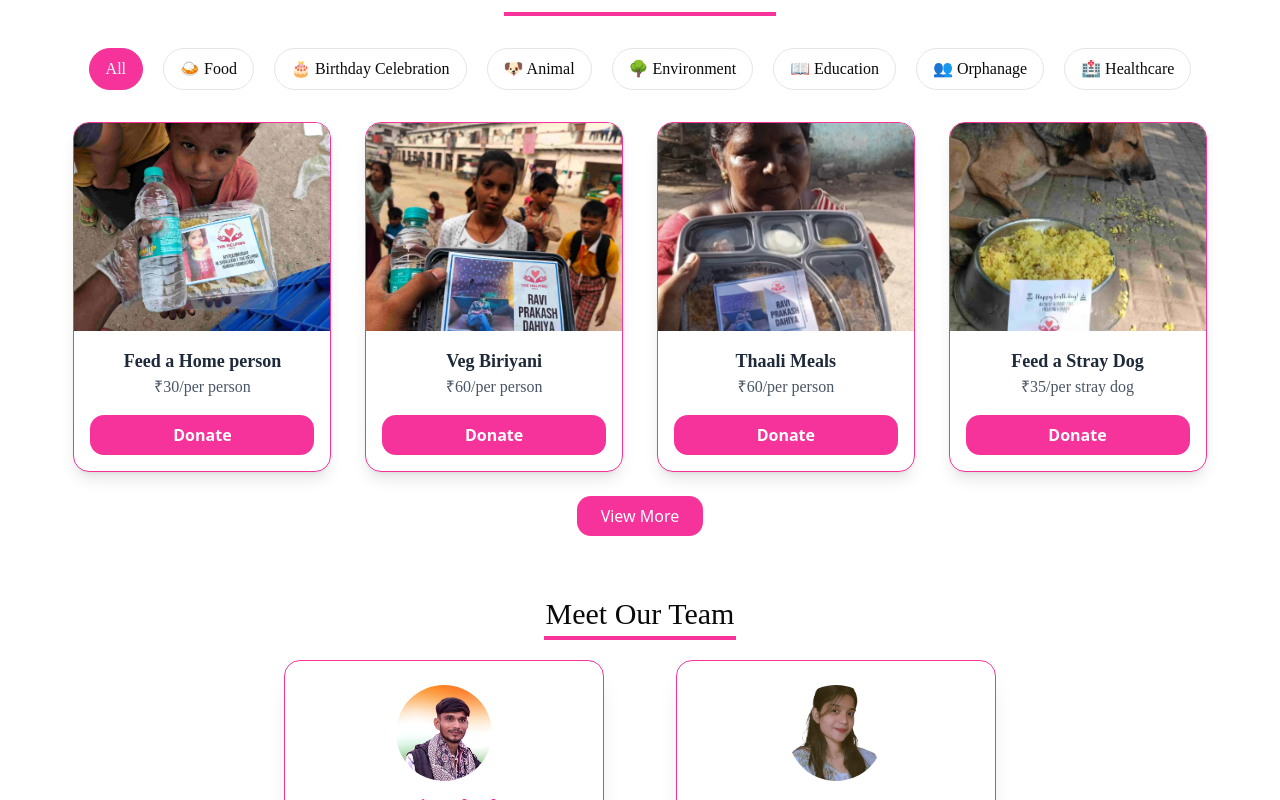
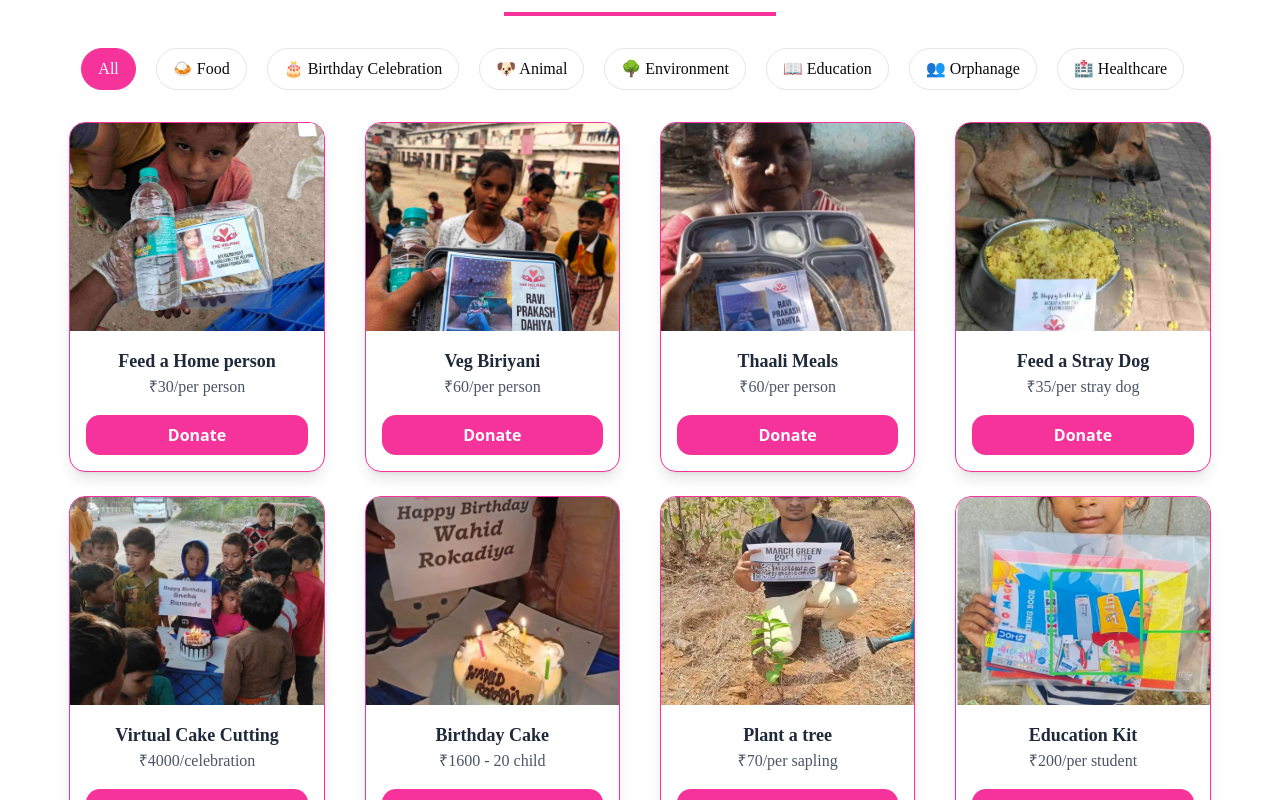
Before and after one commit to neerajhariyale/TheHelpingHumanFoundation, a React (Vite) app: page / in a window 1280 px wide. Shown: the part 2040-2840 px from the top of the page. Built offline with nearby package versions, Linux system fonts and the light colour scheme; a web font is replaced by a local one.

Commit message:
scroll donation1

```diff
--- a/src/component/Donation1.tsx
+++ b/src/component/Donation1.tsx
@@ -9,68 +9,19 @@ import birthdaycake from "@/assets/workPhotos/birthdaycakecutting.jpg";
 import planttree from "@/assets/workPhotos/planttree.jpg";
 import mowlish from "@/assets/workPhotos/education/Mowlish.jpg";
 import tashwin from "@/assets/workPhotos/education/Tashwin.jpg";
-import educationkit from "@/assets/workPhotos/educationkit.jpg"
+import educationkit from "@/assets/workPhotos/educationkit.jpg";
+
 const donationData = [
-  {
-    leftText: "Feed a Home person",
-    rightText: "₹30/per person",
-    image: workimage2,
-    category: "🍛 Food",
-  },
-  {
-    leftText: "Veg Biriyani",
-    rightText: "₹60/per person",
-    image: vegbiryani,
-    category: "🍛 Food",
-  },
-  {
-    leftText: "Thaali Meals",
-    rightText: "₹60/per person",
-    image: thaalimeal,
-    category: "🍛 Food",
-  },
-  {
-    leftText: "Feed a Stray Dog",
-    rightText: "₹35/per stray dog",
-    image: feeddog,
-    category: "🐶 Animal",
-  },
-  {
-    leftText: "Virtual Cake Cutting",
-    rightText: "₹4000/celebration",
-    image: virtualcakecutting,
-    category: "🎂 Birthday Celebration",
-  },
-  {
-    leftText: "Birthday Cake",
-    rightText: "₹1600 - 20 child",
-    image: birthdaycake,
-    category: "🎂 Birthday Celebration",
-  },
-  {
-    leftText: "Plant a tree",
-    rightText: "₹70/per sapling ",
-    image: planttree,
-    category: "🌳 Environment",
-  },
-   {
-    leftText: "Education Kit",
-    rightText: "₹200/per student",
-    image: educationkit,
-    category: "📖 Education",
-  },
-  {
-    leftText: "Mowlish.S",
-    rightText: "Raised: ₹3811 | Goal: ₹51600",
-    image: mowlish,
-    category: "📖 Education",
-  },
-  {
-    leftText: "Tashwin.M",
-    rightText: "Raised: ₹3811 | Goal: ₹51600",
-    image: tashwin,
-    category: "📖 Education",
-  },
+  { leftText: "Feed a Home person", rightText: "₹30/per person", image: workimage2, category: "🍛 Food" },
+  { leftText: "Veg Biriyani", rightText: "₹60/per person", image: vegbiryani, category: "🍛 Food" },
+  { leftText: "Thaali Meals", rightText: "₹60/per person", image: thaalimeal, category: "🍛 Food" },
+  { leftText: "Feed a Stray Dog", rightText: "₹35/per stray dog", image: feeddog, category: "🐶 Animal" },
+  { leftText: "Virtual Cake Cutting", rightText: "₹4000/celebration", image: virtualcakecutting, category: "🎂 Birthday Celebration" },
+  { leftText: "Birthday Cake", rightText: "₹1600 - 20 child", image: birthdaycake, category: "🎂 Birthday Celebration" },
+  { leftText: "Plant a tree", rightText: "₹70/per sapling", image: planttree, category: "🌳 Environment" },
+  { leftText: "Education Kit", rightText: "₹200/per student", image: educationkit, category: "📖 Education" },
+  { leftText: "Mowlish.S", rightText: "Raised: ₹3811 | Goal: ₹51600", image: mowlish, category: "📖 Education" },
+  { leftText: "Tashwin.M", rightText: "Raised: ₹3811 | Goal: ₹51600", image: tashwin, category: "📖 Education" },
 ];
 
 type Props = {
@@ -83,7 +34,7 @@ const DonationCard = ({ leftText, rightText, image }: Props) => {
   const navigate = useNavigate();
 
   return (
-    <div className="max-w-sm bg-white shadow-lg rounded-2xl overflow-hidden border-1  border-pink-500">
+    <div className="min-w-[250px] max-w-sm bg-white shadow-lg rounded-2xl overflow-hidden border-1 border-pink-500 mx-2">
       <img src={image} alt="Donation" className="w-64 h-52 object-cover" />
       <div className="p-4 flex flex-col justify-between items-center">
         <h2 className="text-lg font-semibold text-gray-800 font-libertinus">{leftText}</h2>
@@ -103,12 +54,12 @@ const DonationCard = ({ leftText, rightText, image }: Props) => {
 
 const Donation1 = () => {
   const [filter, setFilter] = useState("All");
-  const [visibleCount, setVisibleCount] = useState(4); // default for larger screens
+  const [isMobile, setIsMobile] = useState(false);
   const navigate = useNavigate();
 
   useEffect(() => {
     const handleResize = () => {
-      setVisibleCount(window.innerWidth < 768 ? 2 : 4); // 2 on mobile, 4 on others
+      setIsMobile(window.innerWidth < 768);
     };
 
     handleResize(); // run initially
@@ -131,14 +82,11 @@ const Donation1 = () => {
     (item) => filter === "All" || item.category === filter
   );
 
-  const displayedCards = filteredData.slice(0, visibleCount);
-
   return (
-    <div className="p-2 w-full mx-auto ">
-
-
-      {/* Filter Buttons */}
-      <div className="mb-6  scrollbar-track-transparent w-72 mx-auto md:w-96 lg:w-full xl:w-full overflow-x-auto whitespace-nowrap p-2">
+    <div className="p-2 w-full mx-auto">
+      {/* Show Filters only on Desktop */}
+      {!isMobile && (
+        <div className="mb-6 scrollbar-track-transparent w-72 mx-auto md:w-96 lg:w-full xl:w-full overflow-x-auto whitespace-nowrap p-2">
           <div className="inline-flex gap-3 px-2 whitespace-nowrap">
             {categories.map((cat) => (
               <button
@@ -147,7 +95,7 @@ const Donation1 = () => {
                 className={`px-4 py-2 rounded-full border mr-1 ml-1 font-medium font-libertinus transition shrink-0 ${
                   filter === cat
                     ? "bg-pink-500 text-white border-pink-500"
-                : "bg-white  border-pink=500 hover:bg-pink-500 hover:text-white hover:cursor-pointer"
+                    : "bg-white border-pink=500 hover:bg-pink-500 hover:text-white hover:cursor-pointer"
                 }`}
               >
                 {cat}
@@ -155,10 +103,24 @@ const Donation1 = () => {
             ))}
           </div>
         </div>
+      )}
 
-
-
-      {/* Cards Grid */}
+      {/* Mobile View → Carousel */}
+      {/* Mobile View → Scrollable Carousel */}
+{isMobile ? (
+  <div className="flex overflow-x-auto w-screen scrollbar-hide snap-x snap-mandatory space-x-4 p-2">
+    {donationData.map((item, index) => (
+      <div key={index} className="snap-center flex-shrink-0 w-[260px]">
+        <DonationCard
+          leftText={item.leftText}
+          rightText={item.rightText}
+          image={item.image}
+        />
+      </div>
+    ))}
+  </div>
+) : (
+  // Desktop View → Grid
   <div
     className="grid gap-6
     grid-cols-1
@@ -167,7 +129,7 @@ const Donation1 = () => {
     lg:grid-cols-4
     justify-items-center"
   >
-        {displayedCards.map((item, index) => (
+    {filteredData.map((item, index) => (
       <DonationCard
         key={index}
         leftText={item.leftText}
@@ -176,6 +138,8 @@ const Donation1 = () => {
       />
     ))}
   </div>
+)}
+
 
       {/* View More Button */}
       <div className="flex justify-center mt-6">
```
Lines whose indentation alone changed are shown as unchanged.
